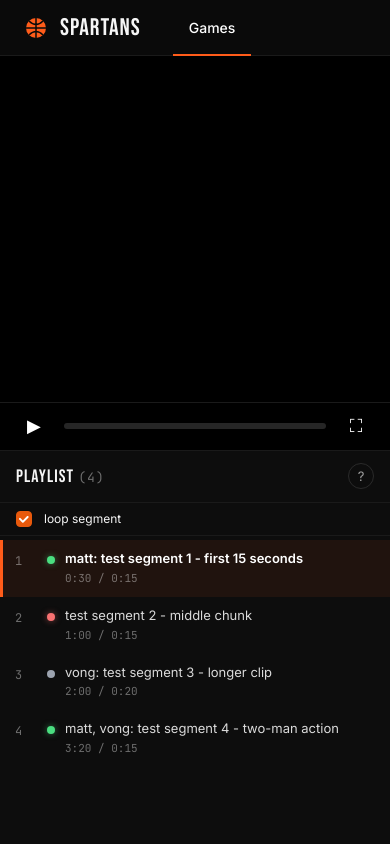
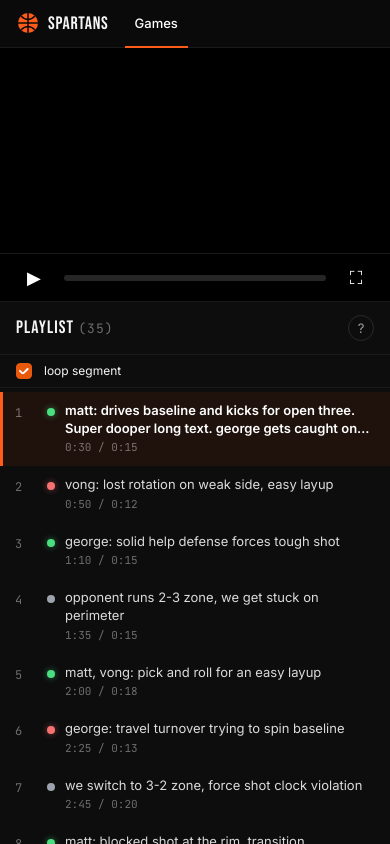
Before and after one commit to vong0/basketball-tracker, a React (Vite) app: page / in a window 390 px wide. Built offline with nearby package versions, Linux system fonts and the light colour scheme.

Commit message:
fix some css and formatting for mobile. add a super long text example.

```diff
--- a/public/data/games/y26-divA-game1.json
+++ b/public/data/games/y26-divA-game1.json
@@ -10,29 +10,40 @@
     "result": "TEST"
   },
   "segments": [
-    {
-      "id": "y26-divA-game1_30_45",
-      "start": 30,
-      "end": 45,
-      "label": "UG(O) matt: test segment 1 - first 15 seconds"
-    },
-    {
-      "id": "y26-divA-game1_60_75",
-      "start": 60,
-      "end": 75,
-      "label": "OB(D) : test segment 2 - middle chunk"
-    },
-    {
-      "id": "y26-divA-game1_120_140",
-      "start": 120,
-      "end": 140,
-      "label": "U(MAN) vong: test segment 3 - longer clip"
-    },
-    {
-      "id": "y26-divA-game1_200_215",
-      "start": 200,
-      "end": 215,
-      "label": "UG(O) matt,vong: test segment 4 - two-man action"
-    }
+    { "id": "s1",  "start": 30,   "end": 45,   "label": "UG(O) matt: drives baseline and kicks for open three. Super dooper long text. george gets caught on screen, opponent free to shoot | UG(O) george,vong: pick and pop for open mid-range jumper" },
+    { "id": "s2",  "start": 50,   "end": 62,   "label": "OB(D) vong: lost rotation on weak side, easy layup" },
+    { "id": "s3",  "start": 70,   "end": 85,   "label": "UG(MAN) george: solid help defense forces tough shot" },
+    { "id": "s4",  "start": 95,   "end": 110,  "label": "O(2-3) opponent runs 2-3 zone, we get stuck on perimeter" },
+    { "id": "s5",  "start": 120,  "end": 138,  "label": "UG(O) matt,vong: pick and roll for an easy layup" },
+    { "id": "s6",  "start": 145,  "end": 158,  "label": "UB(O) george: travel turnover trying to spin baseline" },
+    { "id": "s7",  "start": 165,  "end": 185,  "label": "U(3-2) we switch to 3-2 zone, force shot clock violation" },
+    { "id": "s8",  "start": 195,  "end": 210,  "label": "UG(D) matt: blocked shot at the rim, transition opportunity" },
+    { "id": "s9",  "start": 220,  "end": 235,  "label": "OG(O) opponent: clean cut to the basket for a dunk" },
+    { "id": "s10", "start": 245,  "end": 260,  "label": "UG(O) vong: step-back three off ball screen action" },
+    { "id": "s11", "start": 270,  "end": 285,  "label": "OB(D) matt: weak closeout, opponent buries the corner three" },
+    { "id": "s12", "start": 295,  "end": 312,  "label": "UG(MAN) george,vong: hard hedge forces turnover" },
+    { "id": "s13", "start": 320,  "end": 335,  "label": "UB(D) matt: missed assignment, opponent gets and-1" },
+    { "id": "s14", "start": 345,  "end": 360,  "label": "UG(O) matt: nice handle into floater in the paint" },
+    { "id": "s15", "start": 370,  "end": 388,  "label": "U(2-3) zone defense locks down opponent for full possession" },
+    { "id": "s16", "start": 395,  "end": 410,  "label": "UG(O) george: cuts backdoor for easy layup" },
+    { "id": "s17", "start": 420,  "end": 435,  "label": "OB(O) opponent: turns ball over on offensive foul" },
+    { "id": "s18", "start": 445,  "end": 462,  "label": "UG(O) vong,matt: secondary break, drive and dish for three" },
+    { "id": "s19", "start": 470,  "end": 485,  "label": "UB(O) matt: bad pass intercepted in the half court" },
+    { "id": "s20", "start": 495,  "end": 510,  "label": "UG(D) george: great close-out and contest forces miss" },
+    { "id": "s21", "start": 520,  "end": 535,  "label": "U(MAN) full team rotation snuffs out drive and kick" },
+    { "id": "s22", "start": 545,  "end": 562,  "label": "UG(O) matt: pull-up jumper from elbow over closeout" },
+    { "id": "s23", "start": 570,  "end": 585,  "label": "OG(O) opponent: hits contested fadeaway, tough shot" },
+    { "id": "s24", "start": 595,  "end": 612,  "label": "UG(O) vong: euro step finish through contact" },
+    { "id": "s25", "start": 620,  "end": 638,  "label": "UB(D) george: gets caught on screen, opponent free to shoot" },
+    { "id": "s26", "start": 645,  "end": 660,  "label": "UG(MAN) matt: takes charge in transition, big momentum play" },
+    { "id": "s27", "start": 670,  "end": 685,  "label": "U(3-2) trap on the wing forces opponent into bad pass" },
+    { "id": "s28", "start": 695,  "end": 712,  "label": "UG(O) george,vong: pick and pop for open mid-range jumper" },
+    { "id": "s29", "start": 720,  "end": 735,  "label": "UB(O) matt: forces shot in traffic, no kickout option" },
+    { "id": "s30", "start": 745,  "end": 762,  "label": "UG(D) vong: anticipates pass, deflection leads to fast break" },
+    { "id": "s31", "start": 770,  "end": 785,  "label": "OG(O) opponent: sets back-screen action, clean dunk" },
+    { "id": "s32", "start": 795,  "end": 810,  "label": "UG(O) matt: high pick and roll, finds roller for finish" },
+    { "id": "s33", "start": 820,  "end": 838,  "label": "U(MAN) full team defense holds opponent to one shot, secure rebound" },
+    { "id": "s34", "start": 845,  "end": 860,  "label": "UG(O) george: corner three off skip pass swing-swing" },
+    { "id": "s35", "start": 870,  "end": 885,  "label": "UB(D) matt,vong: communication breakdown, opponent gets dunk" }
   ]
 }
--- a/src/App.jsx
+++ b/src/App.jsx
@@ -72,7 +72,7 @@ export default function App() {
 
   return (
     <div className={styles.app}>
-      {!isFullscreen && <Banner />}
+      {!isFullscreen && <Banner isMobile={isMobile} />}
 
       <div className={`${styles.main} ${isMobile ? styles.mainMobile : styles.mainDesktop}`}>
         <div className={styles.videoWrap}>
--- a/src/App.module.css
+++ b/src/App.module.css
@@ -20,6 +20,13 @@
   flex-direction: column;
 }
 
+.mainMobile .videoWrap {
+  flex: 0 0 auto;
+  height: 30vh;
+  min-height: 0;
+}
+
+
 .videoWrap {
   flex: 1;
   display: flex;
--- a/src/components/Banner/Banner.jsx
+++ b/src/components/Banner/Banner.jsx
@@ -1,8 +1,8 @@
 import styles from './Banner.module.css';
 
-export default function Banner() {
+export default function Banner({ isMobile }) {
   return (
-    <div className={styles.banner}>
+    <div className={`${styles.banner} ${isMobile ? styles.bannerMobile : ''}`}>
       <div className={styles.brand}>
         <svg width="24" height="24" viewBox="0 0 24 24" fill="none" xmlns="http://www.w3.org/2000/svg">
           <circle cx="12" cy="12" r="10" fill="#ff5c1a" />
--- a/src/components/Banner/Banner.module.css
+++ b/src/components/Banner/Banner.module.css
@@ -11,16 +11,30 @@
   z-index: 40;
 }
 
+.bannerMobile {
+  height: 48px;
+  padding: 0 16px;
+  gap: 16px;
+}
+
 .brand {
   display: flex;
   align-items: center;
   gap: 12px;
 }
 
+.bannerMobile .brand {
+  gap: 8px;
+}
+
 .wordmark {
   font-family: var(--font-display);
   font-size: 24px;
   letter-spacing: 0.04em;
+}
+
+.bannerMobile .wordmark {
+  font-size: 18px;
 }
 
 .nav {
@@ -43,6 +57,11 @@
   font-family: inherit;
 }
 
+.bannerMobile .tab {
+  padding: 0 10px;
+  font-size: 13px;
+}
+
 .tab:hover {
   color: #fff;
 }
--- a/src/components/Playlist/Playlist.module.css
+++ b/src/components/Playlist/Playlist.module.css
@@ -1,5 +1,5 @@
 .playlist {
-  width: 245px;
+  width: 278px;
   flex-shrink: 0;
   background: var(--bg-elevated);
   border-left: 1px solid var(--border);
--- a/src/components/VideoPlayer/VideoPlayer.jsx
+++ b/src/components/VideoPlayer/VideoPlayer.jsx
@@ -347,7 +347,6 @@ export default function VideoPlayer({
           <>
             {/* Top blocker - kills accidentally going to full Youtube video */}
             <div className={styles.ytTopBlocker} />
-            <div className={styles.ytBottomBlocker} />
             {/* Bottom blocker — kills YT seekbar drag/tap */}
             <div className={styles.ytBottomBlocker} />
             {/* Left side — gesture zone (double-tap skip, long-press speed). Single tap absorbed. */}
```
